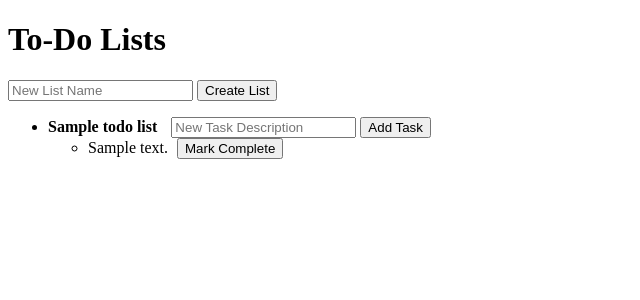
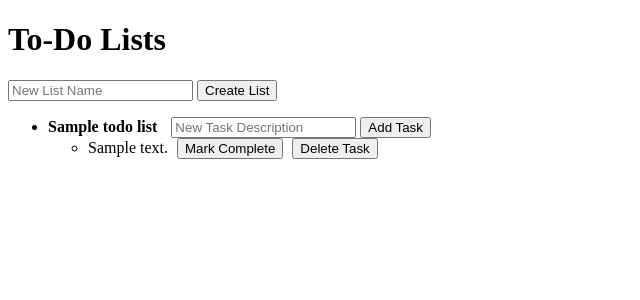
Before and after one commit to CI-Till-Krempel/horseless-carriage-eval-todo-app, a Flask app: template templates/index.html in a window 1280 px wide. Shown: the top 300 px of the page, without its empty margins (0-640 px from the left). Run offline with Flask 3, Linux system fonts and the light colour scheme; the template is opened without the code that fills it: most values are stand-ins (such as "Sample title", 1, 10 or a date in 2020).

Commit message:
feat: implement delete task for US-0004

```diff
--- a/app.py
+++ b/app.py
@@ -30,5 +30,11 @@ def toggle_task(list_name, task_index):
         task['completed'] = not task['completed']
     return redirect(url_for('index'))
 
+@app.route('/lists/<list_name>/tasks/<int:task_index>/delete', methods=['POST'])
+def delete_task(list_name, task_index):
+    if list_name in todo_lists and 0 <= task_index < len(todo_lists[list_name]):
+        todo_lists[list_name].pop(task_index)
+    return redirect(url_for('index'))
+
 if __name__ == '__main__':
     app.run(debug=True)
--- a/templates/index.html
+++ b/templates/index.html
@@ -27,6 +27,9 @@
                             <form action="/lists/{{ name }}/tasks/{{ loop.index0 }}/toggle" method="POST" style="display:inline; margin-left: 5px;">
                                 <button type="submit">{% if task.completed %}Mark Incomplete{% else %}Mark Complete{% endif %}</button>
                             </form>
+                            <form action="/lists/{{ name }}/tasks/{{ loop.index0 }}/delete" method="POST" style="display:inline; margin-left: 5px;">
+                                <button type="submit">Delete Task</button>
+                            </form>
                         </li>
                     {% endfor %}
                 </ul>
```
Also changed, not shown: tests/test_app.py (+8 -2 lines), 1 other file.
